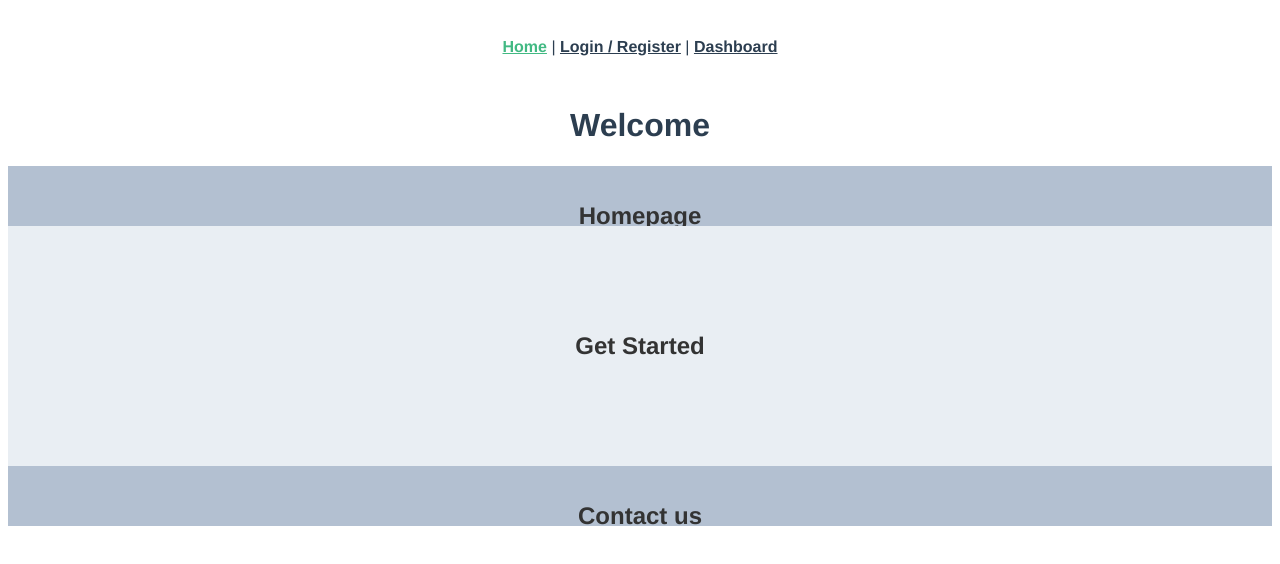
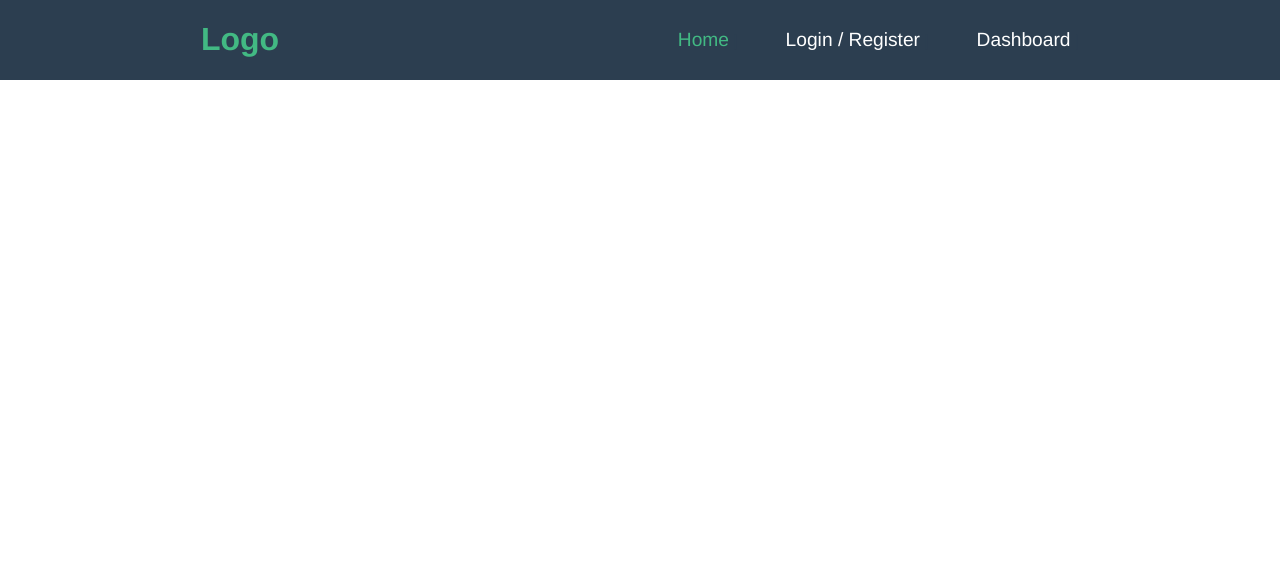
Before and after one commit to Tracht/GoClimb, a Vue app: page / in a window 1280 px wide. Shown: the top 564 px of the page. Built offline with nearby package versions, Linux system fonts and the light colour scheme.

Commit message:
Adds fixed nav bar

```diff
--- a/public/index.html
+++ b/public/index.html
@@ -7,11 +7,23 @@
     <link rel="icon" href="<%= BASE_URL %>favicon.ico">
     <title><%= htmlWebpackPlugin.options.title %></title>
   </head>
-  <body>
+  <body class="html-body">
     <noscript>
       <strong>We're sorry but <%= htmlWebpackPlugin.options.title %> doesn't work properly without JavaScript enabled. Please enable it to continue.</strong>
     </noscript>
-    <div id="app"></div>
+    <div id="app">
+
+    </div>
     <!-- built files will be auto injected -->
   </body>
 </html>
+
+<script>
+
+</script>
+
+<style>
+.html-body {
+  margin: 0;
+}
+</style>
--- a/src/App.vue
+++ b/src/App.vue
@@ -1,13 +1,21 @@
 <template>
   <div id="app">
-    <div id="nav">
-      <router-link to="/">Home</router-link> |
-      <router-link to="/Login">Login / Register</router-link> |
-      <router-link to="/Dashboard">Dashboard</router-link>
-    </div>
+    <NavBar></NavBar>
     <router-view/>
   </div>
 </template>
+
+<script>
+// @ is an alias to /src
+import NavBar from '@/components/NavBar.vue';
+
+export default {
+  components: {NavBar},
+  data() {
+    return {};
+  },
+};
+</script>
 
 <style>
 #app {
@@ -16,18 +24,6 @@
   -moz-osx-font-smoothing: grayscale;
   text-align: center;
   color: #2c3e50;
-}
-
-#nav {
-  padding: 30px;
-}
-
-#nav a {
-  font-weight: bold;
-  color: #2c3e50;
-}
-
-#nav a.router-link-exact-active {
-  color: #42b983;
+  display: grid;
 }
 </style>
--- a/src/components/LoginForm.vue
+++ b/src/components/LoginForm.vue
@@ -1,5 +1,5 @@
 <template>
-  <div>
+  <div class="form-container">
     <el-form :model="loginForm" status-icon label-width="120px">
       <el-form-item label="Email" prop="email">
         <el-input type="Email" v-model="loginForm.email" autocomplete="off" autofocus>
@@ -38,4 +38,10 @@ export default {
 
 <!-- Add "scoped" attribute to limit CSS to this component only -->
 <style>
+.form-container {
+    margin-top: 100px;
+    margin-left: 25%;
+    margin-right: 25%;
+    position: relative;
+}
 </style>
--- /dev/null
+++ b/src/components/NavBar.vue
@@ -0,0 +1,183 @@
+<template>
+<header class="header">
+    <h1 class="logo">Logo</h1>
+    <input type="checkbox" id="nav-toggle" class="nav-toggle">
+    <label for="nav-toggle" class="nav-toggle-label"><span></span></label>
+    <nav class="nav">
+        <ul>
+            <li> <router-link to="/">Home</router-link> | </li>
+            <li> <router-link to="/Login">Login / Register</router-link> | </li>
+            <li> <router-link to="/Dashboard">Dashboard</router-link> | </li>
+        </ul>
+    </nav>
+
+  </header>
+</template>
+
+<script>
+export default {
+  name: 'NavBar',
+  props: {},
+};
+</script>
+
+<!-- Add "scoped" attribute to limit CSS to this component only -->
+<style scoped>
+
+*, *::before, *::after {
+    box-sizing: border-box;
+}
+
+.header {
+  background:  #2c3e50;
+  text-align: center;
+  position: fixed;
+  z-index: 999;
+  width: 100%
+}
+
+.logo {
+    color:  #42b983;
+}
+
+/* Nav Hamburger Icon */
+.nav-toggle {
+    display: none;
+}
+
+.nav-toggle-label {
+    color: #42b983;
+    position: absolute;
+    top: 0;
+    left: 0;
+    margin-left: 1em;
+    height: 100px;
+    display: flex;
+    align-items: center;
+}
+
+.nav-toggle:checked ~ nav {
+    transform: scale(1,1);
+    transform-origin: top;
+    transition: transform 400ms ease-in-out;
+}
+
+.nav-toggle:checked ~ nav a {
+    opacity: 1;
+    transition: opacity 250ms ease-in-out 250ms; /* the last 250 is the delay before starting the animation */
+
+}
+
+.nav-toggle-label span,
+.nav-toggle-label span::before,
+.nav-toggle-label span::after {
+    text-align: left;
+    width: block;
+    background: white;
+    height: 2px;
+    width: 2em;
+    border-radius: 2px;
+    position: relative;
+}
+
+.nav-toggle-label span::before,
+.nav-toggle-label span::after {
+   content: '';
+   position: absolute;
+}
+
+.nav-toggle-label span::before{
+    bottom: 7px;
+}
+
+.nav-toggle-label span::after{
+    top: 7px;
+}
+
+/* Nav Items */
+.nav {
+    position: absolute;
+    text-align: left;
+    top: 100%;
+    left: 0;
+    background: #2c3e50;
+    width: 100%;
+    transform: scale(1, 0);
+}
+
+.nav ul {
+    margin: 0;
+    padding: 0;
+    list-style: none;
+}
+
+.nav li {
+    margin-bottom: 1em;
+    margin-left: 1em;
+}
+
+.nav a {
+    color: white;
+    text-decoration: none;
+    font-size: 1.2rem;
+    text-transform: uppercase;
+    opacity: 0;
+    transition: opacity 150ms ease-in-out; /* the last 250 is the delay before starting the animation */
+}
+
+.nav a.router-link {
+    color: white;
+    text-decoration: none;
+    font-size: 1.2rem;
+    text-transform: uppercase;
+}
+
+.nav a:hover {
+    color:  #42b983;
+}
+
+.nav a.router-link-exact-active {
+    color:  #42b983;
+}
+
+@media screen and (min-width: 800px) {
+    .nav-toggle-label {
+        display: none;
+    }
+
+    header {
+        display: grid;
+        grid-template-columns: 1fr auto minmax(800px, 1fr) 1fr; /* */
+    }
+
+    .logo {
+        /* grid-column: 1 / span 3; */
+        /* grid-column: 2 / 4; */
+        /* grid-column: 1 / 4; */
+        grid-column: 2 / 3;
+    }
+
+    .nav {
+        all: unset; /* wont work for IE or Edge */
+        grid-column: 3 / 4;
+        display: flex;
+        justify-content: flex-end;
+        align-items: center;
+    }
+
+    .nav a {
+        text-transform: none;
+        opacity: 1;
+    }
+
+    .nav ul {
+        display: flex;
+    }
+
+    .nav li {
+        margin-left: 3em;
+        margin-bottom: 0;
+    }
+}
+
+</style>
--- a/src/components/RegisterForm.vue
+++ b/src/components/RegisterForm.vue
@@ -1,5 +1,5 @@
 <template>
-  <div>
+  <div class="form-container">
     <el-form :model="reigsterForm" status-icon :rules="rules" label-width="120px" ref="reigsterForm">
       <el-form-item label="Email" prop="email">
         <el-input type="Email" v-model="reigsterForm.email" autocomplete="off" autofocus>
@@ -79,4 +79,10 @@ export default {
 
 <!-- Add "scoped" attribute to limit CSS to this component only -->
 <style>
+.form-container {
+    margin-top: 100px;
+    margin-left: 25%;
+    margin-right: 25%;
+    position: relative;
+}
 </style>
--- a/src/views/Dashboard.vue
+++ b/src/views/Dashboard.vue
@@ -1,10 +1,8 @@
 <template>
-  <div class="home">
-
+  <div class="container">
   <Title :title="selectedLocation"></Title>
   <Search></Search>
   <Card :locationData="locationData"></Card>
-
   </div>
 </template>
 
@@ -13,6 +11,7 @@
 import Title from '@/components/Title.vue';
 import Search from '@/components/Search.vue';
 import Card from '@/components/Card.vue';
+
 
 export default {
   name: 'Dashboard',
@@ -36,4 +35,7 @@ export default {
 </script>
 
 <style>
+.container {
+  padding-top: 100px;
+}
 </style>
--- a/src/views/Home.vue
+++ b/src/views/Home.vue
@@ -1,37 +1,16 @@
 <template>
-  <div>
-
-  <!-- <Title :title="title"/> -->
-  <Title :title="bannerText"></Title>
-  <ContainerHeader :title="headerText"></ContainerHeader>
-  <ContainerMain :title="mainText"></ContainerMain>
-  <ContainerFooter :title="footerText"></ContainerFooter>
-
-  </div>
+    <div>
+    </div>
 </template>
 
 <script>
 // @ is an alias to /src
-import Title from '@/components/Title.vue';
-import ContainerHeader from '@/components/ContainerHeader.vue';
-import ContainerMain from '@/components/ContainerMain.vue';
-import ContainerFooter from '@/components/ContainerFooter.vue';
 
 export default {
   name: 'Home',
-  components: {
-    Title,
-    ContainerHeader,
-    ContainerMain,
-    ContainerFooter,
-  },
+  components: {},
   data() {
-    return {
-      bannerText: 'Welcome',
-      headerText: 'Homepage',
-      mainText: 'Get Started',
-      footerText: 'Contact us',
-    };
+    return {};
   },
 };
 </script>
--- a/src/views/Login.vue
+++ b/src/views/Login.vue
@@ -1,30 +1,17 @@
 <template>
-  <div class="about">
-    <h1>Get started</h1>
+  <div class="container">
     <div class="form-container">
-    <!-- <img alt="Vue logo" src="../assets/logo.png"> -->
     <el-tabs v-model="activeName" @tab-click="handleClick">
-
       <el-tab-pane label="Register" name="first">
-        <el-row>
-          <el-col :xs="24">
         <RegisterForm />
-          </el-col>
-        </el-row>
       </el-tab-pane>
-
       <el-tab-pane label="Login" name="second">
-        <el-row>
-          <el-col :xs="24">
         <LoginForm />
-          </el-col>
-        </el-row>
       </el-tab-pane>
-
     </el-tabs>
-
     </div>
    </div>
+
 </template>
 
 <script>
@@ -34,10 +21,7 @@ import RegisterForm from '@/components/RegisterForm.vue';
 
 export default {
   name: 'Login',
-  components: {
-    LoginForm,
-    RegisterForm,
-  },
+  components: { LoginForm, RegisterForm },
   data() {
     return {
       activeName: 'first',
@@ -51,10 +35,15 @@ export default {
 };
 </script>
 <style>
+.container {
+  padding-top: 100px;
+}
+
+/*fix this*/
 .form-container {
     margin-top: 50px;
-    margin-left: 25%;
-    margin-right: 25%;
+    margin-left: 20%;
+    margin-right: 20%;
     position: relative;
 }
 </style>
```
Lines whose indentation alone changed are shown as unchanged.
